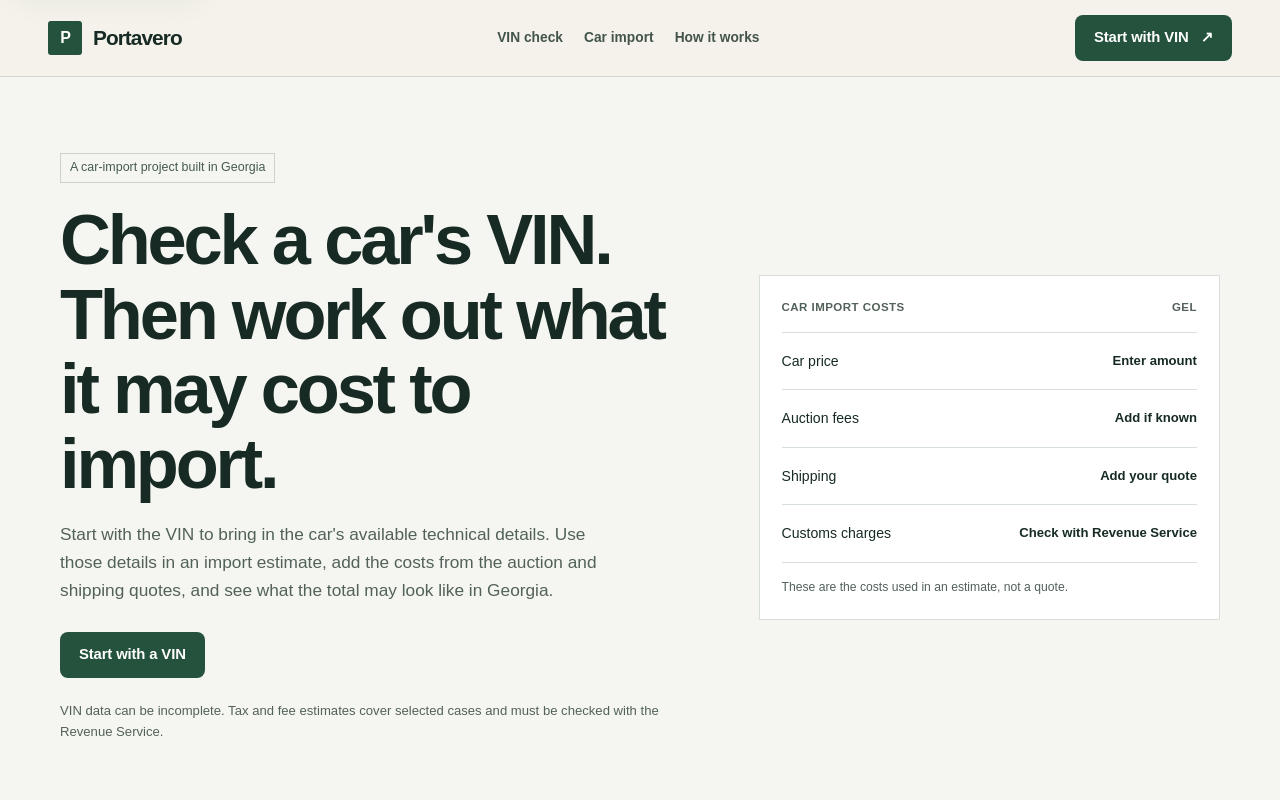
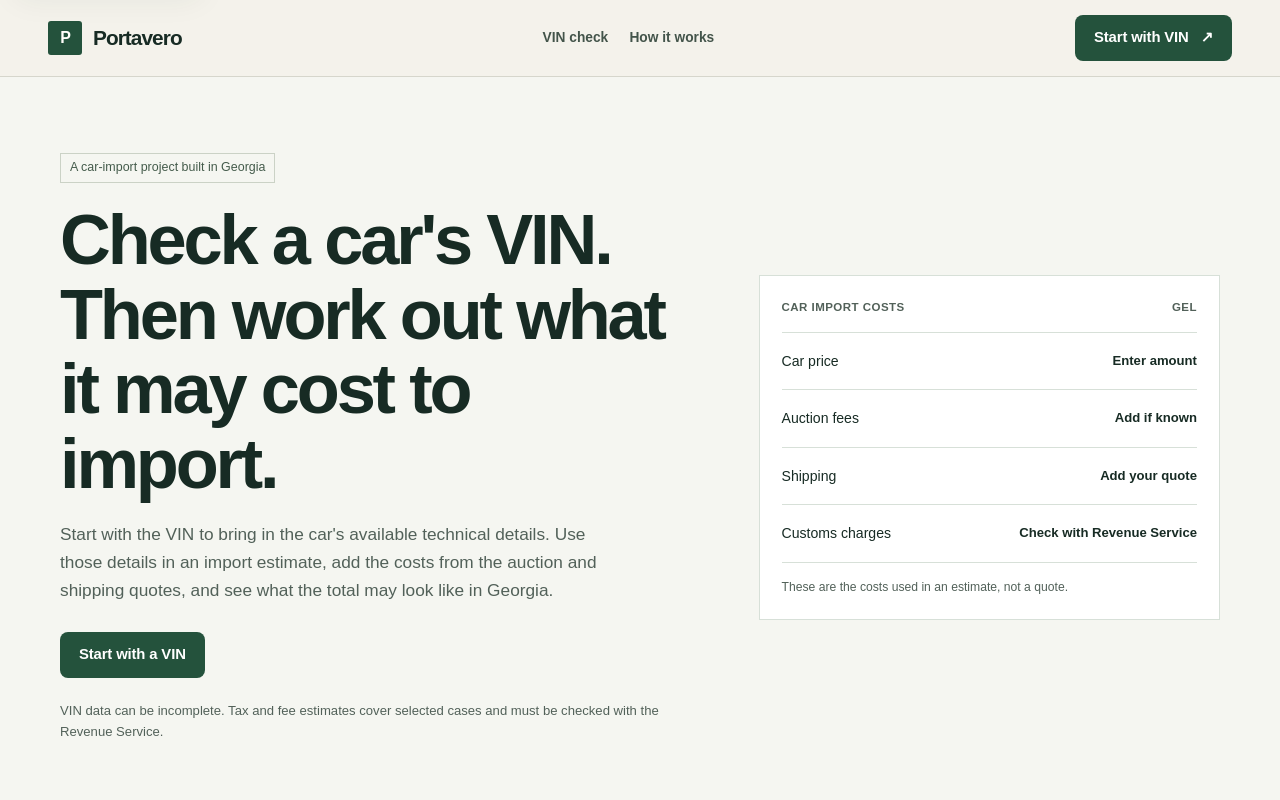
Before and after one commit to GIORGIO2032Q4E/portavero, a Next.js app: page / in a window 1280 px wide. Shown: the top 800 px of the page. Built offline with nearby package versions, Linux system fonts and the light colour scheme; no server answers.

Commit message:
Make VIN check the only main entry point

```diff
--- a/src/components/SiteHeader.tsx
+++ b/src/components/SiteHeader.tsx
@@ -6,7 +6,6 @@ import { useState } from "react";
 
 const navigation = [
   { href: "/vin-check", label: "VIN check" },
-  { href: "/vehicle-import", label: "Car import" },
   { href: "/how-it-works", label: "How it works" },
 ];
 
```
